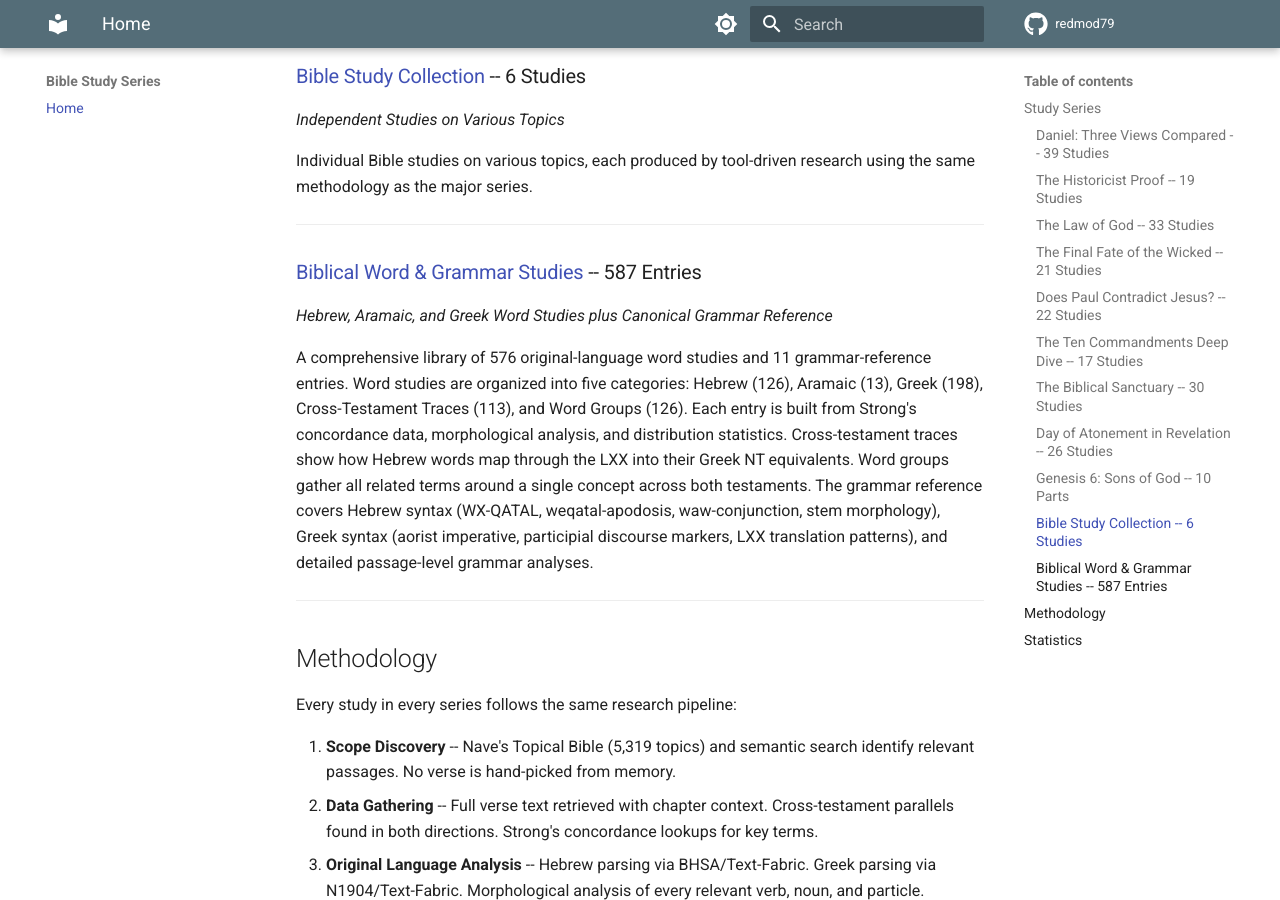
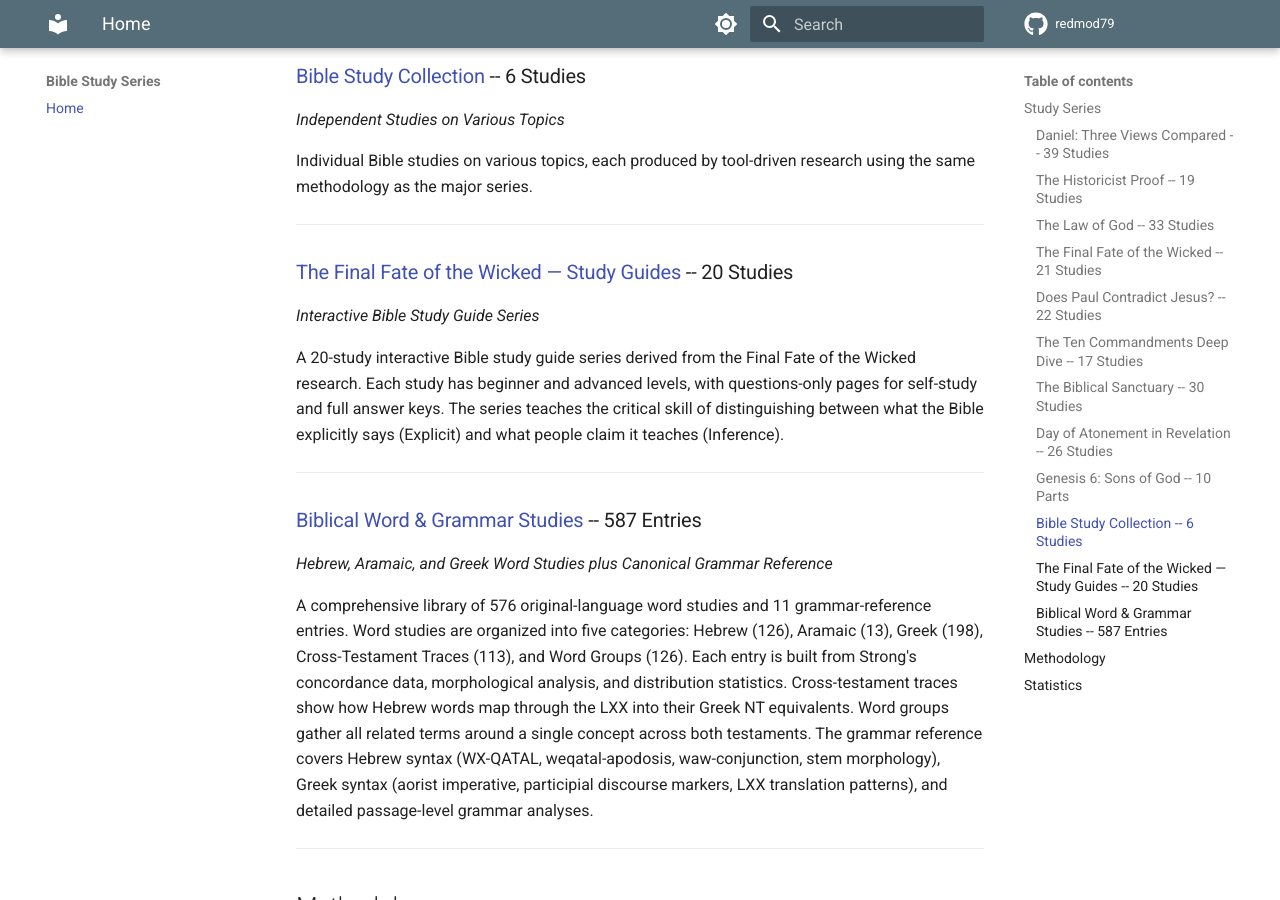
Before and after one commit to redmod79/bible-study-hub, an MkDocs documentation site: the page built from docs/index.md, in a window 1280 px wide and 900 px high, scrolled down 2407 px. Built offline with MkDocs 1.6.1 and Material for MkDocs 9.7.7, drawn with Linux system fonts in a browser that asks for light colours; some of the changed text lies outside the part shown.

Commit message:
Add study guides site to hub index

```diff
--- a/docs/index.md
+++ b/docs/index.md
@@ -88,6 +88,14 @@ Individual Bible studies on various topics, each produced by tool-driven researc
 
 ---
 
+### [The Final Fate of the Wicked — Study Guides](https://redmod79.github.io/study-guides/) -- 20 Studies
+
+*Interactive Bible Study Guide Series*
+
+A 20-study interactive Bible study guide series derived from the Final Fate of the Wicked research. Each study has beginner and advanced levels, with questions-only pages for self-study and full answer keys. The series teaches the critical skill of distinguishing between what the Bible explicitly says (Explicit) and what people claim it teaches (Inference).
+
+---
+
 ### [Biblical Word & Grammar Studies](https://redmod79.github.io/word-studies-website/) -- 587 Entries
 
 *Hebrew, Aramaic, and Greek Word Studies plus Canonical Grammar Reference*
@@ -129,5 +137,6 @@ Every study in every series follows the same research pipeline:
 | [Day of Atonement in Revelation](https://redmod79.github.io/rev-website/) | 26 | Evidence classification (191 items) |
 | [Genesis 6: Sons of God](https://redmod79.github.io/genesis-6-website/) | 10 parts | Sola scriptura analysis |
 | [Bible Study Collection](https://redmod79.github.io/bible-topics-website/) | 6 | Tool-driven research |
+| [Final Fate — Study Guides](https://redmod79.github.io/study-guides/) | 20 guides | Explicit vs. inference classification |
 | [Biblical Word & Grammar Studies](https://redmod79.github.io/word-studies-website/) | 587 entries | Strong's concordance + morphological analysis + grammar reference |
-| **Total** | **219+ studies, 576 word studies, 11 grammar entries** | |
+| **Total** | **219+ studies, 20 guides, 576 word studies, 11 grammar entries** | |
```
